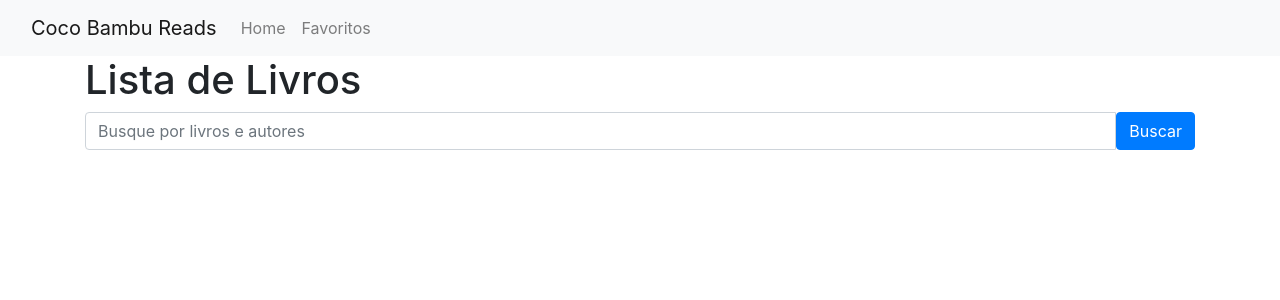
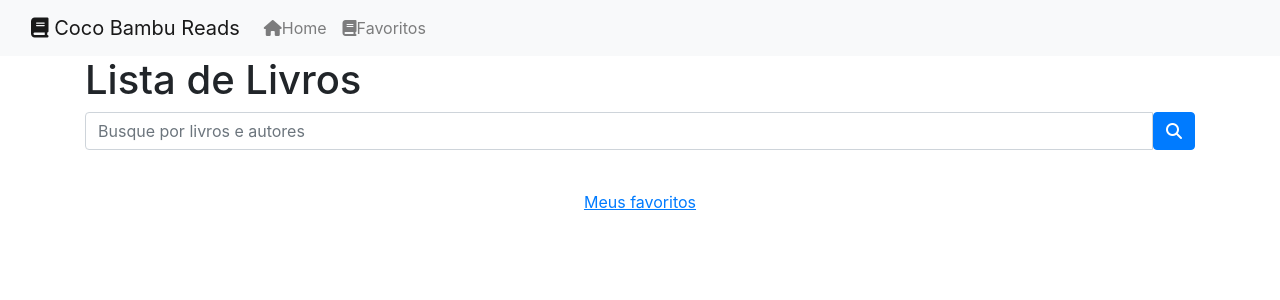
Before and after one commit to xrrac42/CocoBambuReads, an Angular app: page / in a window 1280 px wide. Shown: the top 300 px of the page. Built offline with nearby package versions, Linux system fonts and the light colour scheme.

Commit message:
Implementa a primeira versao da tela de listar

```diff
--- a/angular.json
+++ b/angular.json
@@ -28,7 +28,9 @@
             ],
             "styles": [
               "src/styles.css",
-              "node_modules/bootstrap/dist/css/bootstrap.css"
+              "node_modules/bootstrap/dist/css/bootstrap.css",
+              "node_modules/@fortawesome/fontawesome-free/css/all.css"
+
 
 
             ],
--- a/package.json
+++ b/package.json
@@ -21,6 +21,7 @@
     "@angular/platform-server": "^18.2.0",
     "@angular/router": "^18.2.0",
     "@angular/ssr": "^18.2.4",
+    "@fortawesome/fontawesome-free": "^6.6.0",
     "@ng-bootstrap/ng-bootstrap": "^17.0.1",
     "bootstrap": "^4.1.3",
     "express": "^4.18.2",
--- a/src/app/services/book.service.ts
+++ b/src/app/services/book.service.ts
@@ -1,6 +1,7 @@
 import { Injectable } from '@angular/core';
 import { HttpClient } from '@angular/common/http';
 import { Observable } from 'rxjs';
+import { BooksApiResponse } from '../../core/models/book.model';
 
 @Injectable({
   providedIn: 'root'
@@ -11,8 +12,8 @@ export class BookService {
 
   constructor(private http: HttpClient) { }
 
-  searchBooks(query: string): Observable<any> {
+  searchBooks(query: string): Observable<BooksApiResponse> {
     const url = `${this.apiUrl}?q=${query}`;
-    return this.http.get<any>(url);
+    return this.http.get<BooksApiResponse>(url);
   }
 }
--- /dev/null
+++ b/src/features/home/content/content.component.css
@@ -0,0 +1,6 @@
+.loading-icon {
+    font-size: 1.5em;
+    text-align: center;
+    width: 100%;
+    margin: 20px 0;
+  }
--- /dev/null
+++ b/src/features/home/content/content.component.html
@@ -0,0 +1,41 @@
+<div class="container">
+    <style>
+        .custom-underline {
+          text-decoration: underline !important;
+        }
+      </style>
+    <h1>Lista de Livros</h1>
+    <form (submit)="searchBooks()">
+      <div class="input-group mb-3">
+        <input type="text" class="form-control" [(ngModel)]="query" name="query" placeholder="Busque por livros e autores">
+        <button class="btn btn-primary" type="submit"><i class="fas fa-search"></i></button>
+      </div>
+    </form>
+    <div *ngIf="getFlagReload()" class="loading-icon">
+      <i class="fas fa-spinner fa-spin"></i> Carregando...
+    </div>
+    <div class="list-group">
+      <div class="list-group-item list-group-item-action mb-3" *ngFor="let book of books">
+        <div class="d-flex w-100">
+          <img *ngIf="book.volumeInfo.imageLinks" [src]="book.volumeInfo.imageLinks.thumbnail" class="img-fluid me-3" alt="Book Cover" style="max-height: 150px; width: auto;">
+          <div class="flex-grow-1">
+            <h5 class="mb-1 fw-bold">{{ book.volumeInfo.title }}</h5>
+            <small>{{ book.volumeInfo.authors?.join(', ') }}</small>
+            <p class="mb-1">{{ book.volumeInfo.description }}</p>
+            <div class="mt-2">
+              <button class="btn btn-outline-primary me-4">
+                <i class="fas fa-book-open"></i> Preview
+              </button>
+              <button class="btn btn-outline-secondary">
+                <i class="fas fa-star"></i> Adicionar aos Favoritos
+              </button>
+            </div>
+          </div>
+        </div>
+      </div>
+    </div>
+    <div [hidden]="getFlagMyFavorites()" class="text-center my-3">
+        <a class="nav-link  custom-underline" href="/favorites">Meus favoritos</a>
+    </div>
+
+  </div>
--- /dev/null
+++ b/src/features/home/content/content.component.ts
@@ -0,0 +1,50 @@
+import { Component } from '@angular/core';
+import { BookService } from '../../../app/services/book.service';
+import { Book } from '../../../core/models/book.model';
+import { FormsModule } from '@angular/forms';
+import { CommonModule } from '@angular/common';
+import { finalize } from 'rxjs/operators';
+
+@Component({
+  selector: 'app-content',
+  standalone: true,
+  imports: [FormsModule, CommonModule],
+  templateUrl: './content.component.html',
+  styleUrl: './content.component.css'
+})
+export class ContentComponent {
+  constructor(private bookService: BookService) { }
+  books: Book[] = [];
+  query: string = '';
+
+  flagReload: boolean = false;
+  getFlagReload(){
+    return this.flagReload;
+  }
+
+  setFlagReload(paramater:boolean): void {
+    this.flagReload = paramater;
+  }
+
+  flagMyFavorites: boolean = false;
+
+  setFlagMyFavorites(paramater:boolean): void {
+    this.flagMyFavorites = paramater;
+  }
+
+  getFlagMyFavorites(){
+    return this.flagMyFavorites;
+  }
+
+
+  searchBooks(): void {
+    this.setFlagReload(true);
+    this.setFlagMyFavorites(true);
+    this.bookService.searchBooks(this.query)
+      .pipe(finalize(() => this.setFlagReload(false)))
+      .subscribe(response => {
+        this.books = response.items;
+      });
+  }
+
+}
--- a/src/features/home/home.component.html
+++ b/src/features/home/home.component.html
@@ -1,22 +1,2 @@
 <app-header></app-header>
-  <div class="container">
-    <h1>Lista de Livros</h1>
-    <form (submit)="searchBooks()">
-      <div class="input-group mb-3">
-        <input type="text" class="form-control" [(ngModel)]="query" name="query" placeholder="Busque por livros e autores">
-        <button class="btn btn-primary" type="submit">Buscar</button>
-      </div>
-    </form>
-    <div class="row">
-      <div class="col-md-4" *ngFor="let book of books">
-        <div class="card mb-4">
-          <img *ngIf="book.volumeInfo.imageLinks" [src]="book.volumeInfo.imageLinks.thumbnail" class="card-img-top" alt="Book Cover">
-          <div class="card-body">
-            <h5 class="card-title">{{ book.volumeInfo.title }}</h5>
-            <p class="card-text">{{ book.volumeInfo.authors?.join(', ') }}</p>
-            <p class="card-text">{{ book.volumeInfo.description }}</p>
-          </div>
-        </div>
-      </div>
-    </div>
-  </div>
+<app-content></app-content>
--- a/src/features/home/home.component.ts
+++ b/src/features/home/home.component.ts
@@ -3,25 +3,16 @@ import { CommonModule } from '@angular/common';
 import { FormsModule } from '@angular/forms';
 import { BookService } from '../../app/services/book.service';
 import { HeaderComponent } from '../../core/header/header.component';
+import { Book } from '../../core/models/book.model';
+import { ContentComponent } from './content/content.component';
 
 @Component({
   selector: 'app-home',
   standalone: true,
-  imports: [CommonModule, FormsModule, HeaderComponent],
+  imports: [CommonModule, FormsModule, HeaderComponent, ContentComponent],
   templateUrl: './home.component.html',
   styleUrls: ['./home.component.css']
 })
 export class HomeComponent {
-  books: any[] = [];
-  query: string = '';
 
-  constructor(private bookService: BookService) { }
-
-  searchBooks(): void {
-    if (this.query) {
-      this.bookService.searchBooks(this.query).subscribe((response: any) => {
-        this.books = response.items || [];
-      });
-    }
-  }
 }
```
Also changed, not shown: src/core/models/book.model.ts (added, +19 -0 lines), 2 other files (tests, documents, lock files or other folders).
